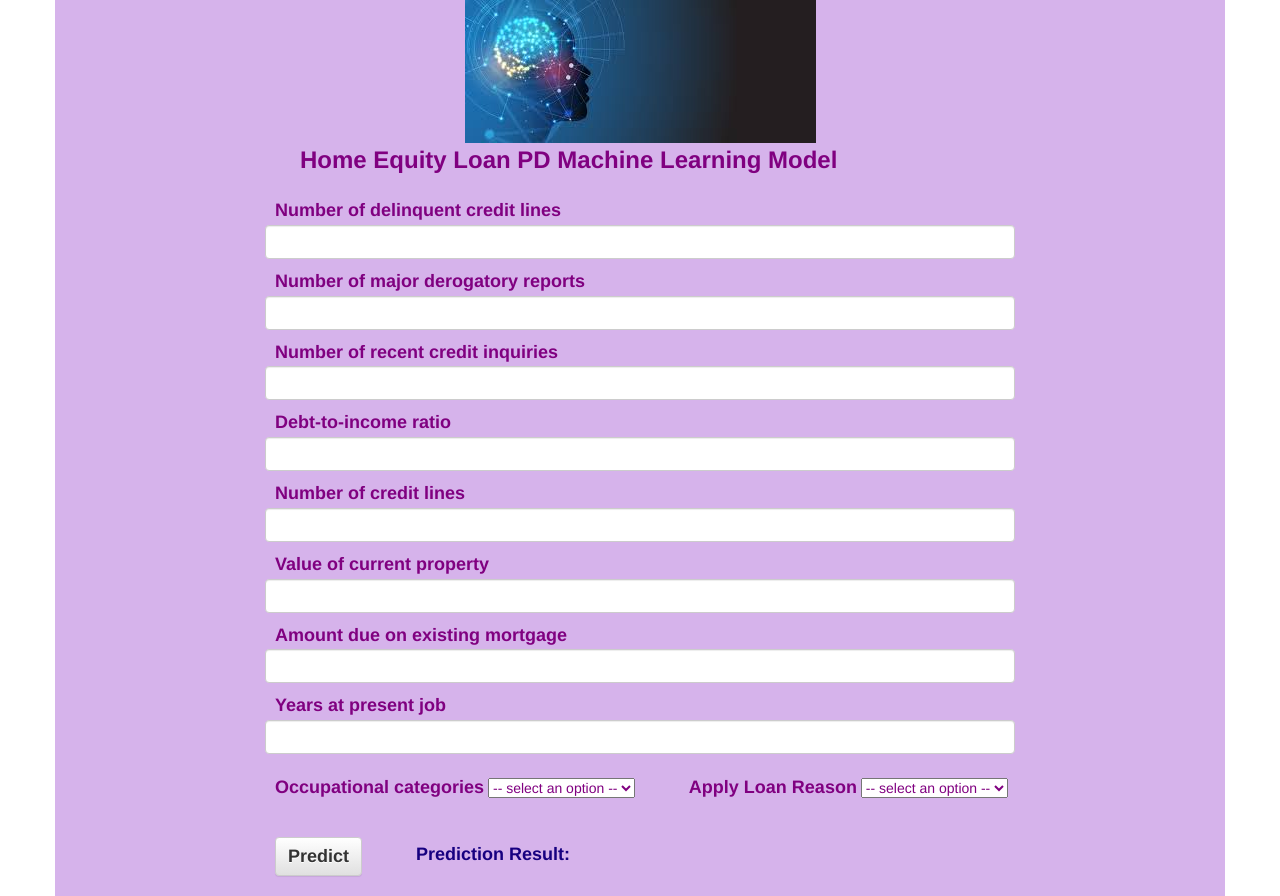
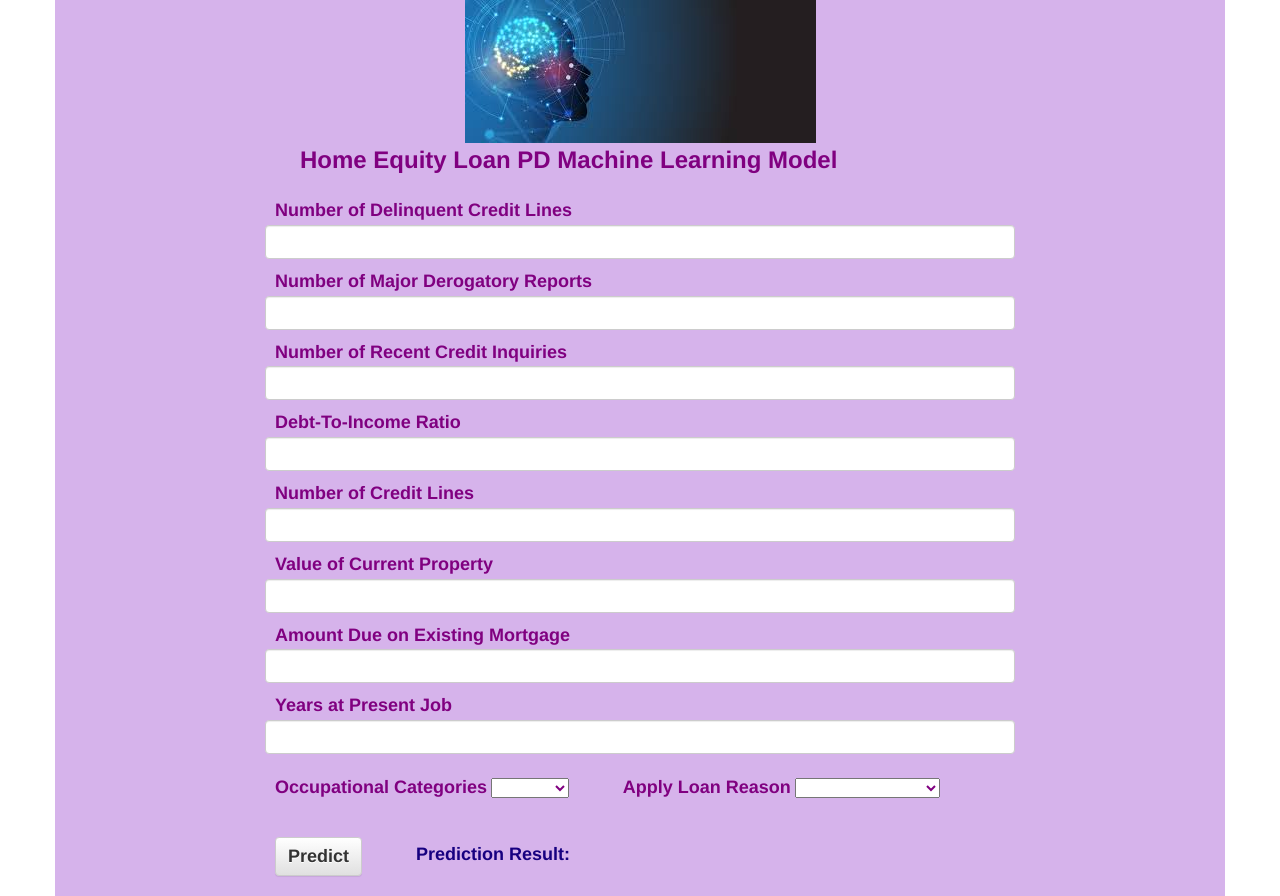
Before and after one commit to limeiCode/HomeEquityPDMachineLearningWebModel, a Flask app: page /predictonesample in a window 1280 px wide. Run offline with Flask 2, Linux system fonts and the light colour scheme; parts of the project's set-up code (start-up, migrations or seed data) failed here and were passed over; some libraries are stand-ins or nearby versions.

Commit message:
update .gif

```diff
--- a/App.py
+++ b/App.py
@@ -73,87 +73,103 @@ def predictioninput():
     #     "occupations":""  }
 
     if request.method =="POST":
+        msg = ""
         form_data = request.form
-        # 1)dummpy : dropdowns(cooupation, applyloanreason): selected=1 unselected=0
-        # delinquentcreditlinescount = float(request.form["delinquentcreditlinescount"])  # also works
-        delinquentcreditlinescount = float(form_data["delinquentcreditlinescount"])
-        derogatoryreportscount = float(form_data["derogatoryreportscount"])
-        recentcreditinquirycount = float(form_data["recentcreditinquirycount"])
-        debttoincomeratio = float(form_data["debttoincomeratio"])
-        creditlinecount = float(form_data["creditlinecount"])
-        currentpropertyvalue = float(form_data["currentpropertyvalue"])
-        mortgageamountdue = float(form_data["mortgageamountdue"])
-        yearsatpresentjob = (form_data["yearsatpresentjob"])
 
-        occupation = form_data["occupations"]
-        occupation_Other = 0
-        occupation_Sales = 0
-        occupation_Self = 0
-        occupation_Mgr = 0
-        occupation_ProfExe = 0
-        if occupation == "Sales":
-            occupation_Sales = 1
-        elif occupation == "ProfExe":
-            occupation_ProfExe = 1
-        elif occupation == "Manager":
-            occupation_Mgr = 1
-        elif occupation == "Other":
-            occupation_Other = 1
-        elif occupation == "Self":
-            occupation_Self = 1
+        # validate form data: https://stackoverflow.com/questions/55772012/how-to-validate-html-forms-in-python-flask
+        if form_data["delinquentcreditlinescount"]!=""  \
+        and form_data["derogatoryreportscount"]!=""  \
+        and form_data["recentcreditinquirycount"]!=""   \
+        and form_data["debttoincomeratio"]!=""   \
+        and form_data["creditlinecount"]!=""   \
+        and form_data["mortgageamountdue"]!=""   \
+        and form_data["yearsatpresentjob"]!=""   \
+        and (form_data["applyloanreasons"]=="Debt Consolidation" or form_data["applyloanreasons"]=="Home Improvement") \
+        and (form_data["occupations"]=="Sales") or (form_data["occupations"]=="ProfExe") or (form_data["occupations"]=="Manager") or (form_data["occupations"]=="Other") or (form_data["occupations"]=="Self"):
+        # if form_data["occupations"]!="-- select an option --" :  # ????
+
+            # 1)dummpy : dropdowns(cooupation, applyloanreason): selected=1 unselected=0
+            # delinquentcreditlinescount = float(request.form["delinquentcreditlinescount"])  # also works
+            delinquentcreditlinescount = float(form_data["delinquentcreditlinescount"])
+            derogatoryreportscount = float(form_data["derogatoryreportscount"])
+            recentcreditinquirycount = float(form_data["recentcreditinquirycount"])
+            debttoincomeratio = float(form_data["debttoincomeratio"])
+            creditlinecount = float(form_data["creditlinecount"])
+            currentpropertyvalue = float(form_data["currentpropertyvalue"])
+            mortgageamountdue = float(form_data["mortgageamountdue"])
+            yearsatpresentjob = (form_data["yearsatpresentjob"])
+
+            occupation = form_data["occupations"]
+            occupation_Other = 0
+            occupation_Sales = 0
+            occupation_Self = 0
+            occupation_Mgr = 0
+            occupation_ProfExe = 0
+            if occupation == "Sales":
+                occupation_Sales = 1
+            elif occupation == "ProfExe":
+                occupation_ProfExe = 1
+            elif occupation == "Manager":
+                occupation_Mgr = 1
+            elif occupation == "Other":
+                occupation_Other = 1
+            elif occupation == "Self":
+                occupation_Self = 1
+            else:
+                msg = msg + "Occupation is not selected! "
+
+            applyloanreason = form_data["applyloanreasons"]
+            applyloanreason_DebtCon = 0
+            applyloanreason_HomeImp = 0
+            if applyloanreason == "Debt Consolidation":
+                applyloanreason_DebtCon = 1
+            elif applyloanreason == "Home Improvement":
+                applyloanreason_HomeImp = 1
+            else:
+                msg = msg + "Reason is not selected! "
+
+            test_inputs = [[0, 0, 0, 0, 0, 0, 0, 0, 0, 0, 0, 0, 0, 0, 0]]
+            # !!!below order can't be changed
+            test_inputs[0][0] = delinquentcreditlinescount
+            test_inputs[0][1] = derogatoryreportscount
+            test_inputs[0][2] = recentcreditinquirycount
+            test_inputs[0][3] = debttoincomeratio
+            test_inputs[0][4] = occupation_Other
+            test_inputs[0][5] = occupation_Sales
+            test_inputs[0][6] = occupation_Self
+            test_inputs[0][7] = applyloanreason_HomeImp
+            test_inputs[0][8] = occupation_Mgr
+            test_inputs[0][9] = creditlinecount
+            test_inputs[0][10] = currentpropertyvalue
+            test_inputs[0][11] = applyloanreason_DebtCon
+            test_inputs[0][12] = occupation_ProfExe
+            test_inputs[0][13] = mortgageamountdue
+            test_inputs[0][14] = yearsatpresentjob
+
+            test_array = np.asarray(test_inputs, dtype=np.float32)
+
+            # 2) MinMaxScaler(): dummied fields + other integer fields
+            X_train = pd.read_csv("data/HomeEquityLoans_X_train.csv")
+            X_scaler = MinMaxScaler().fit(X_train)
+            test_array_scaled = X_scaler.transform(test_array)
+
+            gridlr_predictions = gridlr.predict(test_array_scaled)
+            gridsvm_predictions = gridsvm.predict(test_array_scaled)
+            griddeep_predictions = griddeep.predict(test_array_scaled)
+
+            all_predictions = zip(gridlr_predictions, gridsvm_predictions, griddeep_predictions)
+
+            final_predictions = []
+            for tup in all_predictions:
+                final_predictions.append( max( set(list(tup)), key=list(tup).count ) )
+                final=final_predictions[0]
+
+            if final == 1:
+                finalresult = "Default"
+            else:
+                finalresult = "Not Default"
         else:
-            msg = msg + "Occupation is not selected! "
-
-        applyloanreason = form_data["applyloanreasons"]
-        applyloanreason_DebtCon = 0
-        applyloanreason_HomeImp = 0
-        if applyloanreason == "Debt Consolidation":
-            applyloanreason_DebtCon = 1
-        elif applyloanreason == "Home Improvement":
-            applyloanreason_HomeImp = 1
-        else:
-            msg = msg + "Reason is not selected! "
-
-        test_inputs = [[0, 0, 0, 0, 0, 0, 0, 0, 0, 0, 0, 0, 0, 0, 0]]
-        # !!!below order can't be changed
-        test_inputs[0][0] = delinquentcreditlinescount
-        test_inputs[0][1] = derogatoryreportscount
-        test_inputs[0][2] = recentcreditinquirycount
-        test_inputs[0][3] = debttoincomeratio
-        test_inputs[0][4] = occupation_Other
-        test_inputs[0][5] = occupation_Sales
-        test_inputs[0][6] = occupation_Self
-        test_inputs[0][7] = applyloanreason_HomeImp
-        test_inputs[0][8] = occupation_Mgr
-        test_inputs[0][9] = creditlinecount
-        test_inputs[0][10] = currentpropertyvalue
-        test_inputs[0][11] = applyloanreason_DebtCon
-        test_inputs[0][12] = occupation_ProfExe
-        test_inputs[0][13] = mortgageamountdue
-        test_inputs[0][14] = yearsatpresentjob
-
-        test_array = np.asarray(test_inputs, dtype=np.float32)
-
-        # 2) MinMaxScaler(): dummied fields + other integer fields
-        X_train = pd.read_csv("data/HomeEquityLoans_X_train.csv")
-        X_scaler = MinMaxScaler().fit(X_train)
-        test_array_scaled = X_scaler.transform(test_array)
-
-        gridlr_predictions = gridlr.predict(test_array_scaled)
-        gridsvm_predictions = gridsvm.predict(test_array_scaled)
-        griddeep_predictions = griddeep.predict(test_array_scaled)
-
-        all_predictions = zip(gridlr_predictions, gridsvm_predictions, griddeep_predictions)
-
-        final_predictions = []
-        for tup in all_predictions:
-            final_predictions.append( max( set(list(tup)), key=list(tup).count ) )
-            final=final_predictions[0]
-
-        if final == 1:
-            finalresult = "Default"
-        else:
-            finalresult = "Not Default"
+            msg = msg + "Please complete inputs! "
 
     return render_template("modelprediction.html", prediction = finalresult, msg=msg, form_data=form_data )
 
--- a/templates/index.html
+++ b/templates/index.html
@@ -32,8 +32,8 @@
             <div class="row">
                 <img style="margin-left:30px;" class=" rounded-circle mx-auto" src="{{url_for('static', filename='images/img1.png')}}" alt="image" >
                 <br><br>
-                <img style="margin-left:130px;margin-top:10px;" class=" rounded-circle mx-auto" src="{{url_for('static', filename='images/TestData.png')}}" alt="image" >
-                <button class="btn btn-default" style="color:rgb(23, 0, 128); margin-left:500px;margin-top:10px;font-size:large;font-weight:bold" onclick="window.location.href = '/predictonesample';">Predict</button>
+                <img style="margin-left:190px;margin-top:10px;" class=" rounded-circle mx-auto" src="{{url_for('static', filename='images/TestData.png')}}" alt="image" >
+                <button class="btn btn-default" style="color:rgb(23, 0, 128); margin-left:550px;margin-top:20px;font-size:large;font-weight:bold" onclick="window.location.href = '/predictonesample';">Predict</button>
                 <br><br><br>
         </div>
 
--- a/templates/modelprediction.html
+++ b/templates/modelprediction.html
@@ -43,28 +43,29 @@
                 <div class="col-md-offset-2 col-md-8 ">
                     <form method="POST" action="/predictonesample"  role="form", name="petform">
                         <div class="form-group">
-                            <label style="margin-left:10px;margin-top:1px; margin-bottom:1px;font-size:large;">Number of delinquent credit lines</label>
+                            <label style="margin-left:10px;margin-top:1px; margin-bottom:1px;font-size:large;">Number of Delinquent Credit Lines</label>
                             <!-- <input type="number" class="form-control" id="input1" name="delinquentcreditlinescount" placeholder=""  value="" step="0.00000001" min="0" max="100"> -->
                             <input type="number" class="form-control" id="input1" name="delinquentcreditlinescount" placeholder=""  value="{{form_data.delinquentcreditlinescount}}" step="0.00000001" min="0" max="100">
-                            <label style="margin-left:10px;margin-top:10px;margin-bottom:1px;font-size:large;">Number of major derogatory reports</label>
+                            <label style="margin-left:10px;margin-top:10px;margin-bottom:1px;font-size:large;">Number of Major Derogatory Reports</label>
                             <input type="number" class="form-control" id="input2" name="derogatoryreportscount" placeholder=""  value="{{form_data.derogatoryreportscount}}" step="0.00000001" min="0" max="100">
-                            <label style="margin-left:10px;margin-top:10px;margin-bottom:1px;font-size:large;">Number of recent credit inquiries</label>
+                            <label style="margin-left:10px;margin-top:10px;margin-bottom:1px;font-size:large;">Number of Recent Credit Inquiries</label>
                             <input type="number" class="form-control" id="input3" name="recentcreditinquirycount" placeholder=""  value="{{form_data.recentcreditinquirycount}}" step="0.00000001" min="0" max="100">
-                            <label style="margin-left:10px;margin-top:10px;margin-bottom:1px;font-size:large;">Debt-to-income ratio</label>
+                            <label style="margin-left:10px;margin-top:10px;margin-bottom:1px;font-size:large;">Debt-To-Income Ratio</label>
                             <input type="number" class="form-control" id="input4" name="debttoincomeratio" placeholder=""  value="{{form_data.debttoincomeratio}}" step="0.00000001" min="0" max="1000">
-                            <label style="margin-left:10px;margin-top:10px;margin-bottom:1px;font-size:large;">Number of credit lines</label>
+                            <label style="margin-left:10px;margin-top:10px;margin-bottom:1px;font-size:large;">Number of Credit Lines</label>
                             <input type="number" class="form-control" id="input5" name="creditlinecount" placeholder=""  value="{{form_data.creditlinecount}}" step="0.00000001" min="0" max="1000">
-                            <label style="margin-left:10px;margin-top:10px;margin-bottom:1px;font-size:large;">Value of current property</label>
+                            <label style="margin-left:10px;margin-top:10px;margin-bottom:1px;font-size:large;">Value of Current Property</label>
                             <input type="number" class="form-control" id="input6" name="currentpropertyvalue" placeholder=""  value="{{form_data.currentpropertyvalue}}" step="0.00000001" min="0" max="10000000">
-                            <label style="margin-left:10px;margin-top:10px;margin-bottom:1px;font-size:large;">Amount due on existing mortgage</label>
+                            <label style="margin-left:10px;margin-top:10px;margin-bottom:1px;font-size:large;">Amount Due on Existing Mortgage</label>
                             <input type="number" class="form-control" id="input7" name="mortgageamountdue" placeholder=""  value="{{form_data.mortgageamountdue}}" step="0.00000001" min="0" max="100000000">
-                            <label style="margin-left:10px;margin-top:10px;margin-bottom:1px;font-size:large;">Years at present job</label>
+                            <label style="margin-left:10px;margin-top:10px;margin-bottom:1px;font-size:large;">Years at Present Job</label>
                             <input type="number" class="form-control" id="input8" name="yearsatpresentjob" placeholder=""  value="{{form_data.yearsatpresentjob}}" step="0.00000001" min="0" max="100">
                             <br>
                             <!-- <select name="Occupations" size="5" multiple> -->
-                            <label style="margin-left:10px;margin-top:1px;margin-bottom:1px;font-size:large;">Occupational categories</label>
+                            <label style="margin-left:10px;margin-top:1px;margin-bottom:1px;font-size:large;">Occupational Categories</label>
                             <select name="occupations" >
-                                <option disabled selected value> -- select an option -- </option>
+                                <!-- <option disabled selected value> -- select an option -- </option> -->
+                                <option value=""></option>
                                 <option value="Sales" {% if form_data.occupations == "Sales" %} selected {% endif %}> Sales </option>
                                 <option value="ProfExe" {% if form_data.occupations == "ProfExe" %} selected {% endif %}> ProfExe </option>
                                 <option value="Manager" {% if form_data.occupations == "Manager" %} selected {% endif %}> Manager </option>
@@ -74,7 +75,8 @@
 
                             <label style="margin-left:50px;margin-top:1px;margin-bottom:1px;font-size:large;" >Apply Loan Reason</label>
                             <select name="applyloanreasons" >
-                                <option disabled selected value> -- select an option -- </option>
+                                <!-- <option disabled selected value> -- select an option -- </option> -->
+                                <option value=""></option>
                                 <option value="Debt Consolidation" {% if form_data.applyloanreasons == "Debt Consolidation" %} selected {% endif %}> Debt Consolidation </option>
                                 <option value="Home Improvement" {% if form_data.applyloanreasons == "Home Improvement" %} selected {% endif %}> Home Improvement </option>
                              </select>
```
Also changed, not shown: static/images/TestData.png, static/images/img4.jpg (deleted), 1 other file.
